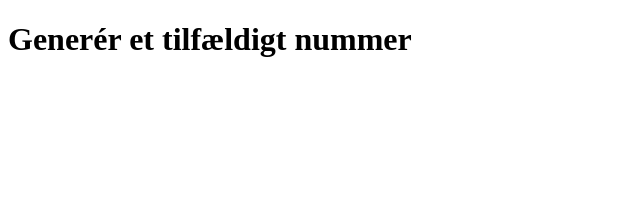
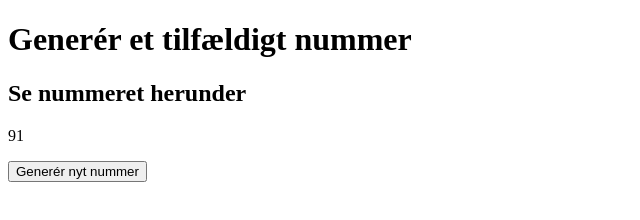
Before and after one commit to Hannah2609/Tilf-ldigt-tal-generator, a plain HTML site: page index.html in a window 1280 px wide. Shown: the whole page, without its empty margins (0-640 px from the left). Drawn offline with Linux system fonts and the light colour scheme.

Commit message:
2. udskriv random nummer i html

```diff
--- a/index.html
+++ b/index.html
@@ -9,6 +9,9 @@
     <header></header>
     <main>
         <h1>Generér et tilfældigt nummer</h1>
+        <h2>Se nummeret herunder</h2>
+        <p id="randomNumber">0</p>
+        <button id="generer">Generér nyt nummer</button>
     </main>
     <footer></footer>
 </body>
--- a/script.js
+++ b/script.js
@@ -1,9 +1,23 @@
 "use strict";
+
+let rndNum = generateRandomNumber(100);
 
 function generateRandomNumber(max) {
   return Math.floor(Math.random() * max);
 }
 
-let rndNum = generateRandomNumber(100);
+console.log(rndNum);
 
-console.log(rndNum);
+window.addEventListener("load", newNumber);
+
+
+function newNumber() {
+document.querySelector("#randomNumber").textContent = rndNum;
+
+}
+
+
+
+// function clickButton() {
+//     document.querySelector("#generer").addEventListener("click", newNumber);
+// }
```
Also changed, not shown: style.css (added).
